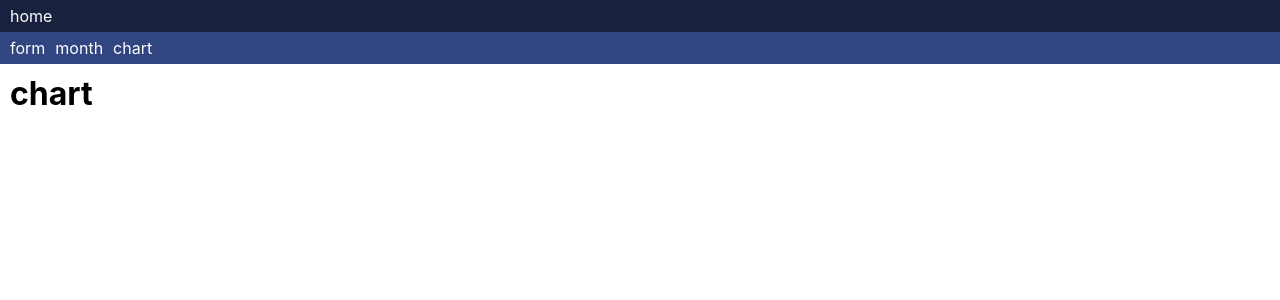
After one commit to mmascorro/personal-tools, a Django app: page /budget/chart/ in a window 1280 px wide. The commit adds this page. Shown: the top 300 px of the page. Run offline with Django 3.2, Linux system fonts and the light colour scheme; the visitor is signed in with stand-in values (Sample User, id 1).

Commit message:
Various ui adjustments

```diff
--- a/apps/budget/static/budget/css/budget.css
+++ b/apps/budget/static/budget/css/budget.css
@@ -1,7 +1,4 @@
 
-body {
-    font-family: -apple-system, BlinkMacSystemFont, "Segoe UI", Roboto, Helvetica, Arial, sans-serif, "Apple Color Emoji", "Segoe UI Emoji", "Segoe UI Symbol";
-}
 h2 {
     font-size: 0.8em;
 }
@@ -31,6 +28,8 @@ select {
     padding: 5px;
 }
 
+
+
 body.budget.home form {
 
     display: flex;
@@ -52,6 +51,14 @@ body.budget.home form > div > input[type="text"] {
     width: 100%;
 }
 
+body.budget.detail form {
+    display: flex;
+    width: 100%;
+}
+body.budget.detail form > * {
+    width: 100%;
+}
+
 @media (min-width: 768px) {
 
     body.budget.home form {
@@ -66,4 +73,10 @@ body.budget.home form > div > input[type="text"] {
     h2 {
         font-size: 1.2em;
     }
+
+    body.budget.detail form {
+        display: flex;
+        width: 400px;
+    }
+
 }
--- /dev/null
+++ b/apps/budget/templates/budget/chart.html
@@ -0,0 +1,27 @@
+{% extends 'common/base.html' %}
+
+{% load static %}
+
+
+{% block title %}Budget{% endblock %}
+{% block css %}
+<link href="{% static 'budget/css/budget.css' %}" rel="stylesheet">
+{% endblock %}
+
+{% block body_css %}budget chart{% endblock %}
+
+{% block content %}
+
+{% include 'common/nav-primary.html' %}
+{% include 'budget/nav.html' %}
+
+<div class="container">
+    <h1>chart</h1>
+
+
+</div>
+{% endblock %}
+
+{% block javascript %}
+
+{% endblock %}
--- a/apps/budget/templates/budget/edit-item.html
+++ b/apps/budget/templates/budget/edit-item.html
@@ -11,7 +11,10 @@
 
 {% block content %}
 
+{% include 'common/nav-primary.html' %}
 {% include 'budget/nav.html' %}
+
+<div class="container">
     <h1>Edit</h1>
     <h2>{{ item.transaction_date }}</h2>
     <form method="POST">
@@ -38,6 +41,7 @@
 
         <input type="submit" value="Update">
     </form>
+</div>
 {% endblock %}
 {% block javascript %}
 <script src="{% static 'budget/js/index.js' %}"></script>
--- a/apps/budget/templates/budget/index.html
+++ b/apps/budget/templates/budget/index.html
@@ -11,8 +11,10 @@
 
 {% block content %}
 
+{% include 'common/nav-primary.html' %}
 {% include 'budget/nav.html' %}
 
+<div class="container">
     <form method="POST">
         {% csrf_token %}
         <div>
@@ -38,6 +40,7 @@
 
         <input type="submit" value="Save">
     </form>
+</div>
 {% endblock %}
 {% block javascript %}
 <script src="{% static 'budget/js/index.js' %}"></script>
--- a/apps/budget/templates/budget/nav.html
+++ b/apps/budget/templates/budget/nav.html
@@ -1,7 +1,7 @@
-<nav>
+<nav class="secondary">
     <ul>
-        <li><a href="{% url 'homepage' %}">home</a></li>
-        <li><a href="{% url 'budget-home' %}">budget home</a></li>
-        <li><a href="{% url 'budget-month' %}">current month</a></li>
+        <li><a href="{% url 'budget-home' %}">form</a></li>
+        <li><a href="{% url 'budget-month' %}">month</a></li>
+        <li><a href="{% url 'budget-chart' %}">chart</a></li>
     </ul>
 </nav>
--- a/apps/budget/urls.py
+++ b/apps/budget/urls.py
@@ -7,4 +7,5 @@ urlpatterns = [
     path('month/', views.MonthDetail.as_view(), name='budget-month'),
     path('month/<str:year_month>', views.MonthDetail.as_view(), name='budget-month-detail'),
     path('item/<int:pk>', views.EditItemView.as_view(), name='edit-item'),
+    path('chart/', views.ChartView.as_view(), name='budget-chart'),
 ]
--- a/apps/budget/views.py
+++ b/apps/budget/views.py
@@ -1,4 +1,4 @@
-from datetime import date, datetime
+from datetime import date, datetime, timedelta
 
 from django.contrib.auth.mixins import LoginRequiredMixin
 from django.shortcuts import render
@@ -39,18 +39,20 @@ class MonthDetail(LoginRequiredMixin, View):
 
     def get(self, request, year_month=None):
 
+        month_list = list(reversed(range(1,13)))
         month_history = Item.objects.dates('transaction_date', 'month', order='DESC')
+        year_list = list(reversed(range(month_history.last().year, date.today().year+1)))
 
         if not year_month:
-            current_month = date.today()
+            current_year_month = date.today()
         else:
-            current_month = datetime.strptime(year_month, '%Y-%m')
-
+            current_year_month = datetime.strptime(year_month, '%Y-%m')
 
         context = {
-            'month_data': get_month(current_month),
-            'year_month': year_month,
-            'months': month_history
+            'month_data': get_month(current_year_month),
+            'year_list': year_list,
+            'month_list': month_list,
+            'current_year_month': current_year_month
         }
 
 
@@ -82,3 +84,15 @@ class EditItemView(LoginRequiredMixin, View):
             self.context['item'] = item
 
             return render(request, 'budget/edit-item.html', self.context)
+
+
+class ChartView(LoginRequiredMixin, View):
+
+    def get(self, request):
+
+
+        context = {
+        }
+
+
+        return render(request, 'budget/chart.html', context)
--- a/apps/core/templates/core/login.html
+++ b/apps/core/templates/core/login.html
@@ -1,10 +1,13 @@
 {% extends 'common/base.html' %}
 
 {% block content %}
+<div class="container">
     <form action="" method="POST">
         {% csrf_token %}
         <input type="text" name="username">
         <input type="password" name="password">
         <input type="submit" value="Login">
     </form>
+</div>
+
 {% endblock %}
--- a/apps/mileage/templates/mileage/index.html
+++ b/apps/mileage/templates/mileage/index.html
@@ -2,8 +2,10 @@
 
 {% block content %}
 
+{% include 'common/nav-primary.html' %}
 {% include 'mileage/nav.html' %}
 
+<div class="container">
   <h1>trips</h1>
 
   <a href="{% url 'trip-create' %}" class="btn btn-primary">New Trip</a>
@@ -20,7 +22,7 @@
             <a href="{% url 'trip-detail' trip.id %}">{{ trip.name }}</a>
           </td>
           <td>
-          {{ trip.leg_set.first.start_time }}
+            {{ trip.leg_set.first.start_date }}
           </td>
         </tr>
       {% endfor %}
@@ -28,4 +30,5 @@
   </table>
 
   </ul>
+</div>
 {% endblock %}
--- a/apps/mileage/templates/mileage/leg-edit.html
+++ b/apps/mileage/templates/mileage/leg-edit.html
@@ -2,8 +2,10 @@
 
 {% block content %}
 
+
+{% include 'common/nav-primary.html' %}
 {% include 'mileage/nav.html' %}
-
+<div class="container">
   <h1>Edit</h1>
 
 
@@ -40,6 +42,7 @@
       </form>
     </div>
   </div>
+</div>
 {% endblock %}
 
 {% block javascript %}
--- a/apps/mileage/templates/mileage/nav.html
+++ b/apps/mileage/templates/mileage/nav.html
@@ -1,6 +1,5 @@
-<nav>
+<nav class="secondary">
     <ul>
-        <li><a href="{% url 'homepage' %}">home</a></li>
-        <li><a href="{% url 'mileage-home' %}">mileage home</a></li>
+        <li><a href="{% url 'mileage-home' %}">trips</a></li>
     </ul>
 </nav>
--- a/apps/mileage/templates/mileage/trip-edit.html
+++ b/apps/mileage/templates/mileage/trip-edit.html
@@ -3,7 +3,10 @@
 
 {% block content %}
 
+{% include 'common/nav-primary.html' %}
 {% include 'mileage/nav.html' %}
+
+<div class="container">
   <h1>Create Trip</h1>
 
   <form action="" method="post">
@@ -17,4 +20,5 @@
 
       <input type="submit" value="Create" class="btn btn-primary">
   </form>
+</div>
 {% endblock %}
--- /dev/null
+++ b/assets/css/main.css
@@ -0,0 +1,62 @@
+:root {
+    --primary-color: rgb(24, 34, 63);
+    --secondary-color: rgb(49, 69, 128);
+}
+
+
+body {
+    font-family: -apple-system, BlinkMacSystemFont, 'Segoe UI', Roboto, Oxygen, Ubuntu, Cantarell, 'Open Sans', 'Helvetica Neue', sans-serif;
+    margin: 0px;
+    padding: 0px;
+}
+
+nav {
+    margin: 0px;
+    height: 32px;
+    display: flex;
+    align-items: center;
+}
+
+nav.primary {
+    background-color: var(--primary-color);
+}
+nav.secondary {
+    background-color: var(--secondary-color);
+}
+
+
+nav ul {
+    margin: 0px;
+    padding: 0 0 0 10px;
+
+    display: flex;
+    flex-direction: row;
+
+}
+
+nav ul li {
+
+    list-style-type: none;
+    margin-right: 10px;
+}
+
+nav a {
+    text-decoration: none;
+    color: white;
+}
+
+
+input[type='submit'], button {
+    padding: 10px;
+    border: none;
+    background-color: var(--primary-color);
+    color: white;
+}
+
+h1, h2, h3 {
+    margin: 0;
+    padding: 0;
+}
+body .container {
+    padding: 10px;
+}
--- a/templates/common/base.html
+++ b/templates/common/base.html
@@ -7,7 +7,7 @@
     <meta http-equiv="X-UA-Compatible" content="ie=edge">
     <title>{% block title %}{% endblock %}</title>
     {% block css %}{% endblock %}
-    <link href="{% static 'styles/main.css' %}" rel="stylesheet">
+    <link href="{% static 'css/main.css' %}" rel="stylesheet">
     <link rel="icon" href="{% static 'images/favicon.svg' %}">
     <link rel="mask-icon" href="{% static 'images/favicon.svg' %}" color="#0093B4">
 </head>
--- /dev/null
+++ b/templates/common/nav-primary.html
@@ -0,0 +1,7 @@
+<nav class="primary">
+    <ul>
+        <li>
+            <a href="{% url 'homepage' %}">home</a>
+        </li>
+    </ul>
+</nav>
```
Also changed, not shown: apps/budget/templates/budget/month.html (+17 -8 lines), apps/core/templates/core/index-user.html (+8 -3 lines), apps/episodetracker/templates/episodetracker/index.html (+7 -8 lines), apps/mileage/templates/mileage/trip-detail.html (+9 -11 lines), assets/styles/main.css (deleted, +0 -30 lines). Lines whose indentation alone changed are shown as unchanged.
